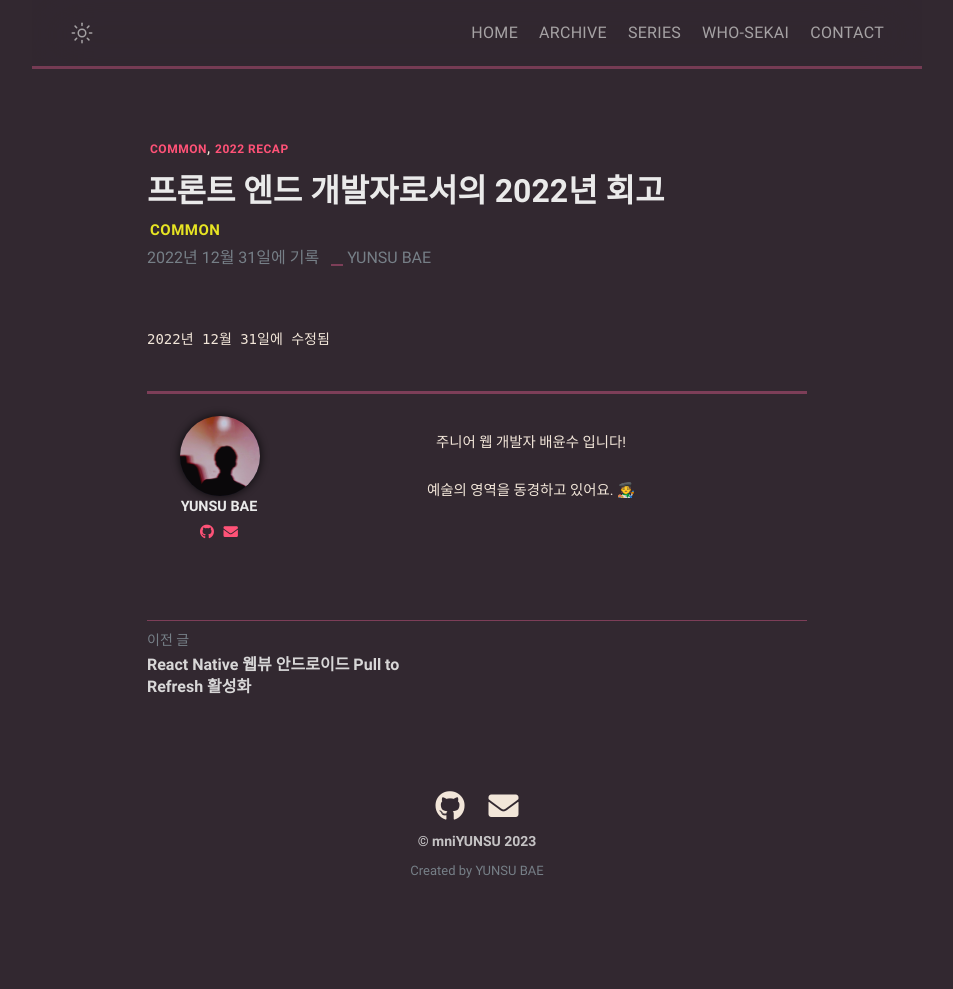
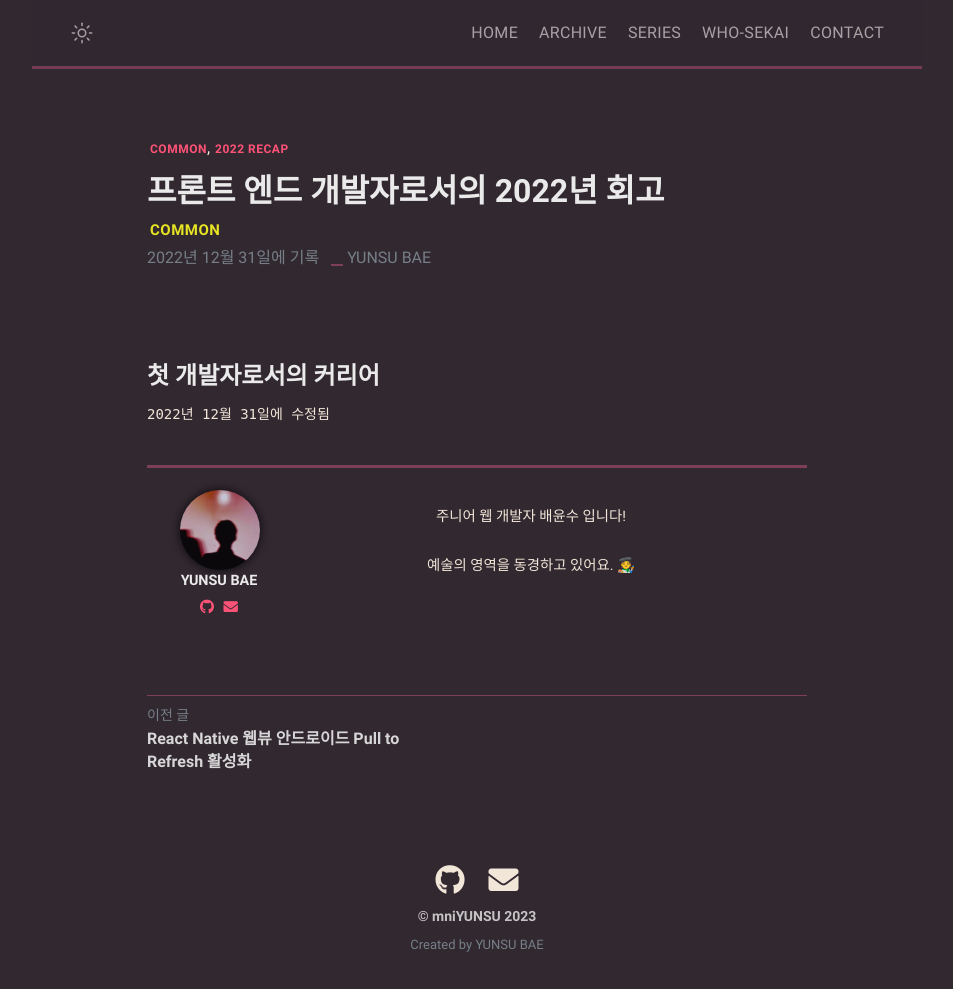
Before and after one commit to mniYUNSU/mniYUNSU.github.io, a Jekyll site: the page built from _posts/common-2022recap/2022-12-30-react-native-pulltorefresh.md, in a window 1280 px wide and 989 px high. Shown: the whole window, without its empty margins (163-1116 px from the left). Built offline with Jekyll 4.4.1, drawn with Linux system fonts in a browser that asks for light colours; some web fonts are replaced; comment, search, counter and statistics services are not loaded.

Commit message:
posting : recap

```diff
--- a/_posts/common-2022recap/2022-12-30-react-native-pulltorefresh.md
+++ b/_posts/common-2022recap/2022-12-30-react-native-pulltorefresh.md
@@ -7,3 +7,5 @@
 description: My 2022 Recap
 modified: 2022-12-31 00:00:00 +07:00
 ---
+
+# 첫 개발자로서의 커리어
```
